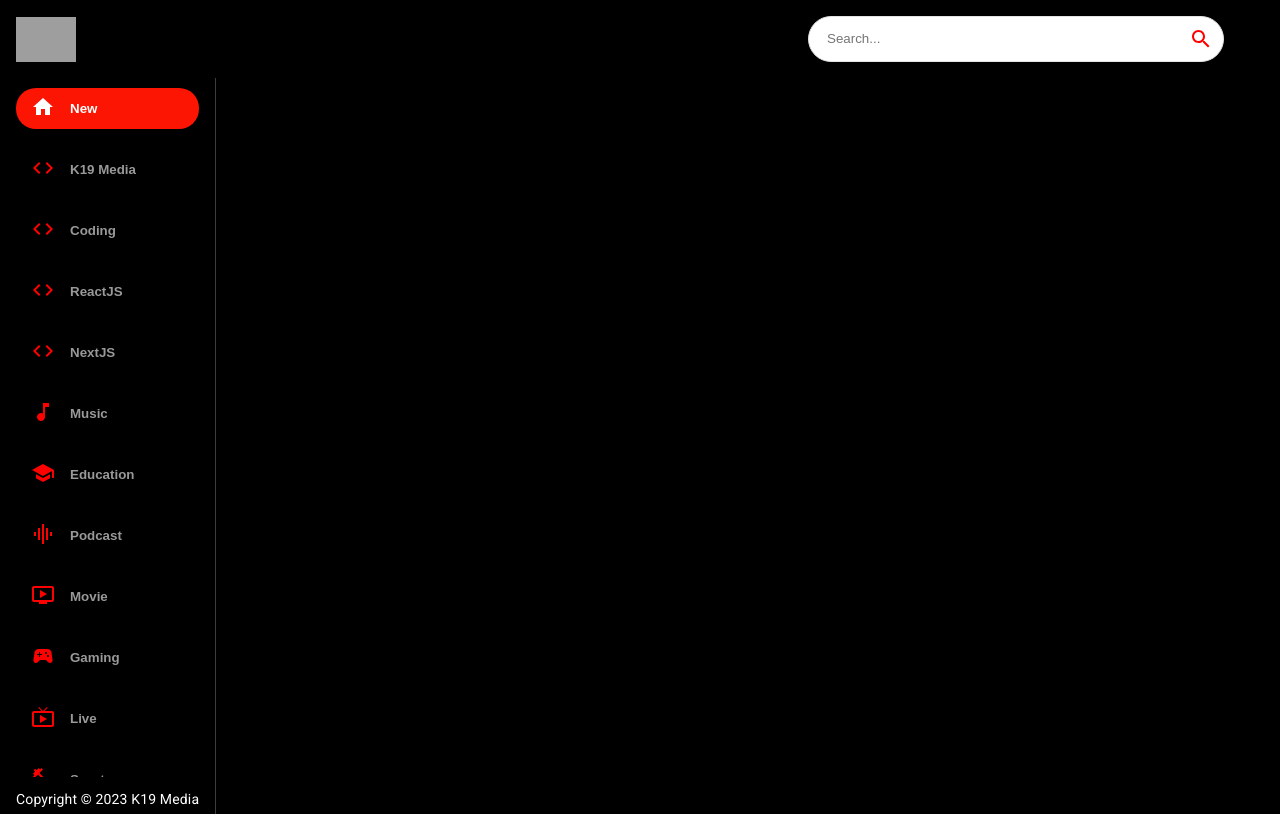
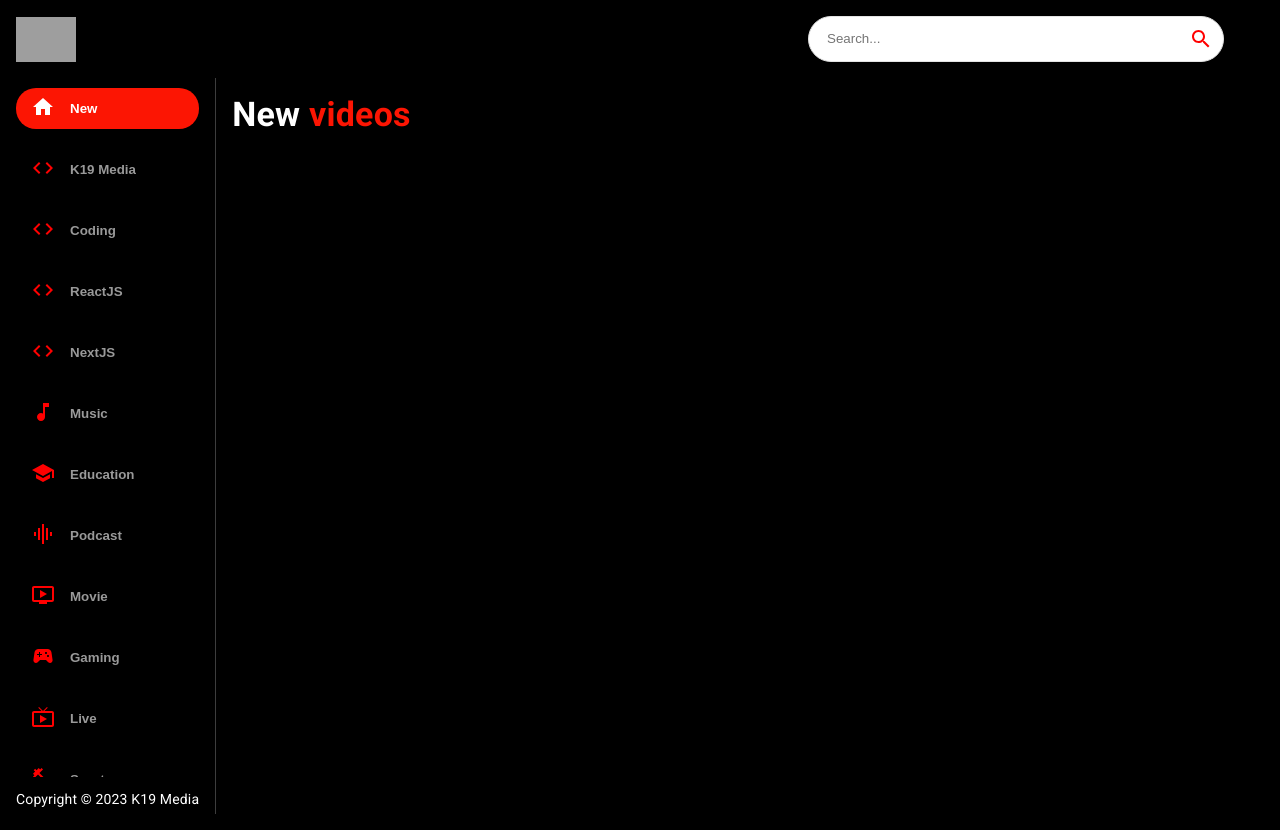
Before and after one commit to KaanArslan19/K19-Media, a React (Create React App) app: page / in a window 1280 px wide. Built offline with nearby package versions, Linux system fonts and the light colour scheme; grey boxes are pictures that could not be loaded.

Commit message:
videos component added

```diff
--- a/src/components/Feed.jsx
+++ b/src/components/Feed.jsx
@@ -1,6 +1,6 @@
 import  { useState, useEffect } from "react";
 import { Box, Stack, Typography } from "@mui/material";
-import Sidebar from "./Sidebar";
+import {Sidebar, Videos} from "./";
 
 
 const Feed = () => {
@@ -11,9 +11,16 @@
       <Box sx={{ height: { sx: "auto", md: "92vh" }, borderRight: "1px solid #3d3d3d", px: { sx: 0, md: 2 } }} >
         <Sidebar/>
 
-        <Typography className="copyright" variant="body2" sx={{ mt: 1.5, color: "#fff", }}>
+       <Typography className="copyright" variant="body2" sx={{ mt: 1.5, color: "#fff", }}>
           Copyright © 2023 K19 Media
         </Typography>
+      </Box>
+
+      <Box p={2} sx={{ overflowY: "auto", height: "90vh", flex: 2 }}>
+        <Typography variant="h4" fontWeight="bold" mb={2} sx={{color: 'white'}}>
+          New <span style={{ color: '#FC1503'}}>videos</span>
+        </Typography>
+        <Videos videos={[]} />
       </Box>
 
 
--- /dev/null
+++ b/src/components/Videos.jsx
@@ -0,0 +1,9 @@
+import React from 'react'
+
+const Videos = () => {
+  return (
+    <div>Videos</div>
+  )
+}
+
+export default Videos
--- a/src/components/index.js
+++ b/src/components/index.js
@@ -8,4 +8,6 @@
 export { default as VideoDetail } from './VideoDetail';
 export { default as SearchFeed } from './SearchFeed';
 export { default as SearchBar } from './SearchBar';
+
 export { default as Sidebar } from './Sidebar';
+export { default as Videos } from './Videos';
```
